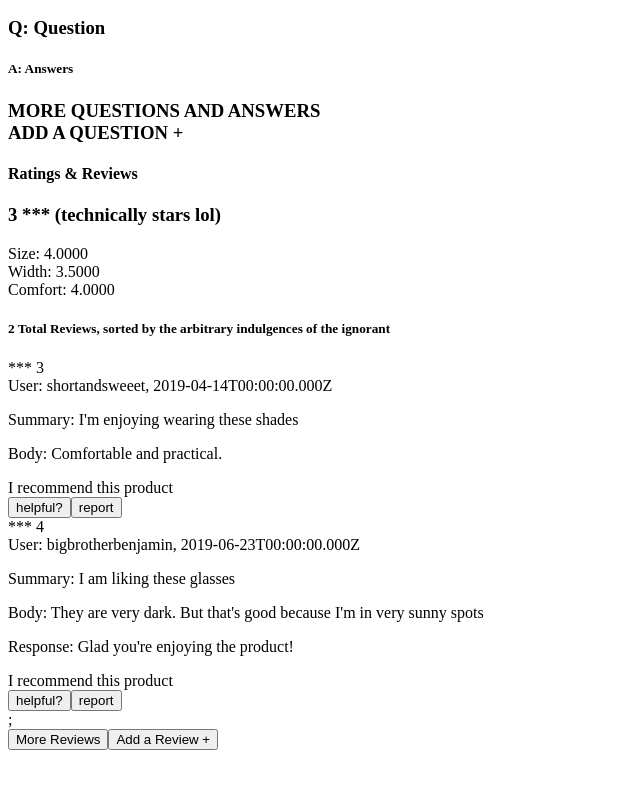
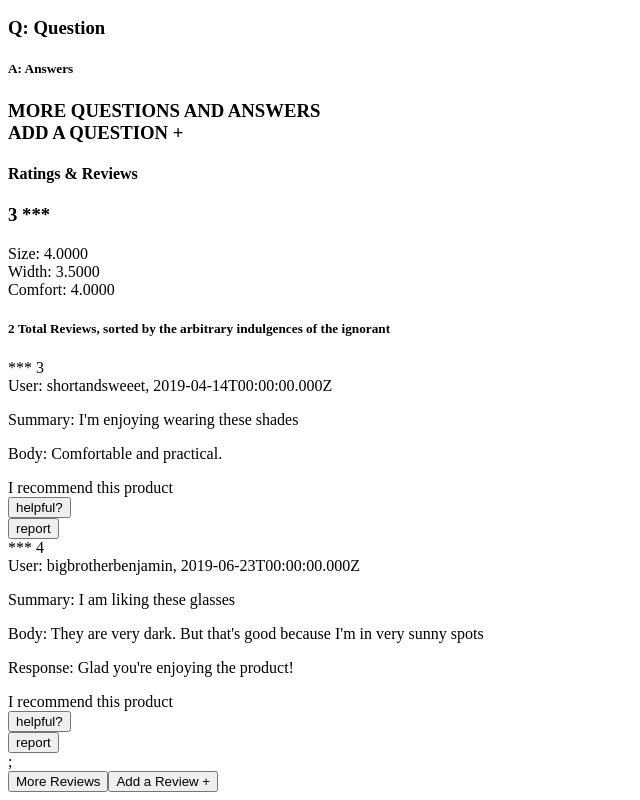
Before and after one commit to FEC-KMP/FrontEndCapstone, a React app: page / in a window 1280 px wide. Shown: the part 1692-2492 px from the top of the page, without its empty margins (0-640 px from the left). Before the commit the page ends 2450 px from the top, so only its background shows below. Built offline with nearby package versions, Linux system fonts and the light colour scheme; no server answers; the HTML template or start-up script is replaced by a standard one.

Commit message:
Working on routes

```diff
--- a/Client/src/components/ratingsReviewsView/List/Entry.jsx
+++ b/Client/src/components/ratingsReviewsView/List/Entry.jsx
@@ -8,7 +8,7 @@ import List from './List.jsx';
 
 const Entry = ({ review }) => {
   return (
-    <div class="border">
+    <div className="border-bottom">
       <Stars rating={review.rating}/>
       <div className="nameAndDate">
         User: {review.reviewer_name}, {review.date}
@@ -17,13 +17,17 @@ const Entry = ({ review }) => {
       <Body body={review.body}/>
       <Response response={review.response}/>
       <Recommend recommend={review.recommend}/>
-      <div className="helpfulAndReport">
+      <div>
+        <div className="helpful">
           <button>
             helpful?
           </button>
+        </div>
+        <div>
           <button>
             report
           </button>
+        </div>
       </div>
     </div>
   );
--- a/Client/src/components/ratingsReviewsView/Ratings/Average.jsx
+++ b/Client/src/components/ratingsReviewsView/Ratings/Average.jsx
@@ -6,6 +6,6 @@ import dummyMeta from './dummyMeta.js';
 export default function Average ({ dummyMeta }) {
 
   return (
-    <h3 className="average">3 *** (technically stars lol)</h3>
+    <h3 className="average">3 *** </h3>
   );
 }
--- a/Client/src/components/ratingsReviewsView/RatingsAndReviews.jsx
+++ b/Client/src/components/ratingsReviewsView/RatingsAndReviews.jsx
@@ -21,7 +21,7 @@ class RatingsAndReviews extends React.Component {
         <h4>Ratings & Reviews</h4>
         <div className="RatingsAndReviews row">
           <div className="RatingsContainer">
-            <div className="col-lg-5">
+            <div className="col-lg-3">
               <RatingsContainer ratings={this.state.ratings}/>
             </div>
           </div>
```
Also changed, not shown: 2 other files (tests, documents, lock files or other folders). Lines whose indentation alone changed are shown as unchanged.
